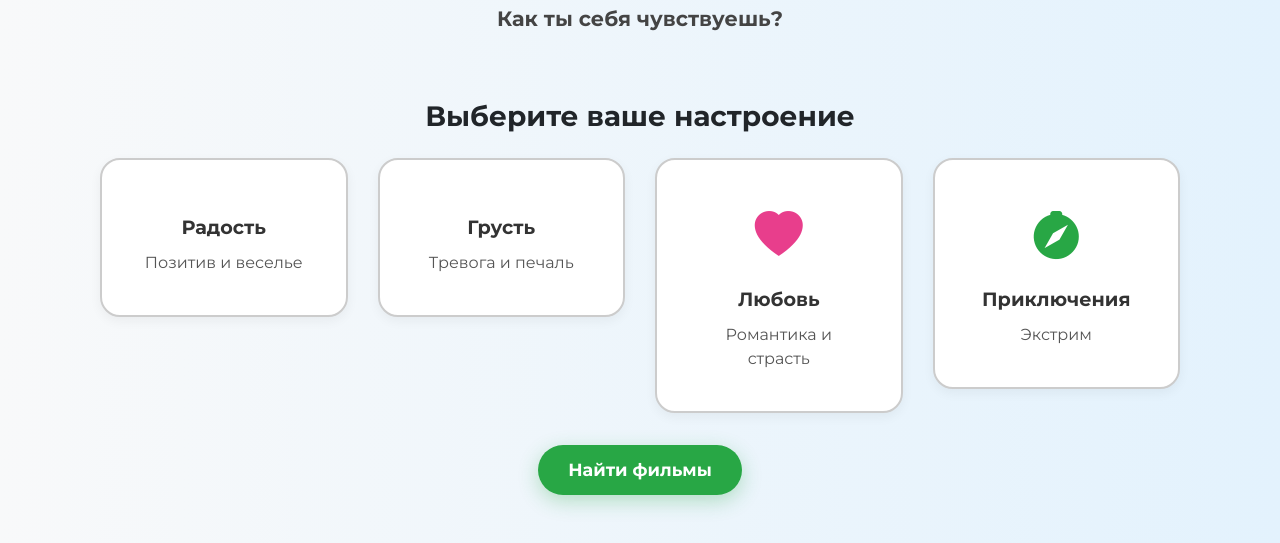
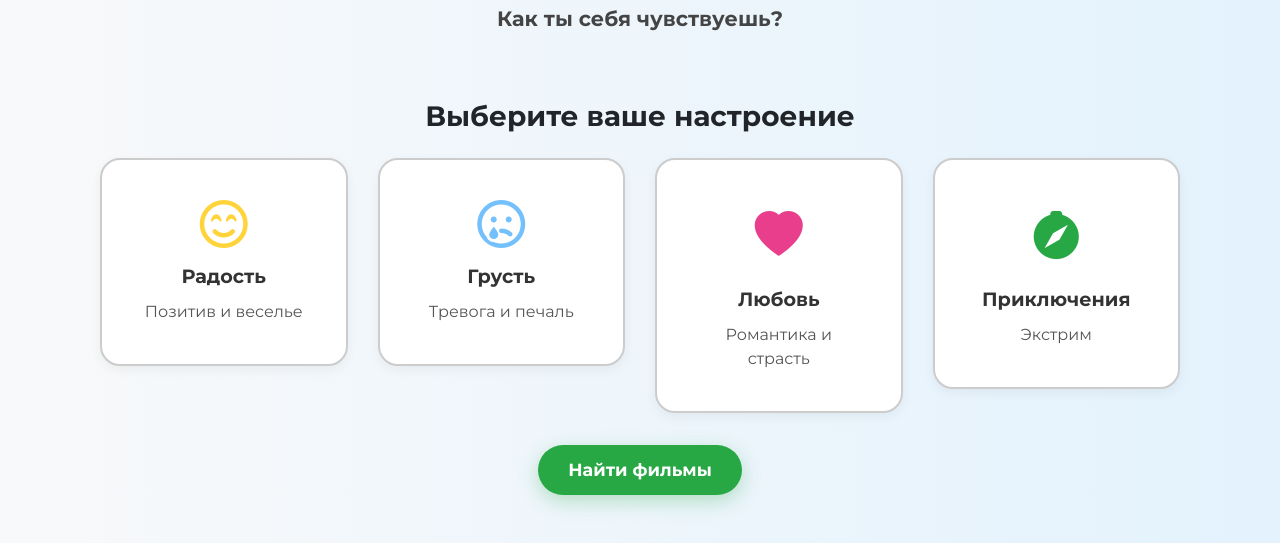
Before and after one commit to t44mas/Kino_mood, a Flask app: page / in a window 1280 px wide. Shown: the part 269-812 px from the top of the page. Run offline with Flask 3, Linux system fonts and the light colour scheme; data comes from the database, SQL or seed files in the repository; both versions use the stored data as it was after the commit; data that the repository does not hold is empty; some libraries are stand-ins or nearby versions.

Commit message:
чучуть поменял цвета карточек на главной странице и добавил оставшиеся смайлики(прошлые у меня не отображались)

```diff
--- a/static/css/main.css
+++ b/static/css/main.css
@@ -83,7 +83,7 @@ h2 {
 }
 
 .mood-card input[type="radio"]:checked + label .card-body {
-    background-color: #28a745;
+    background-color: #ceedd0
     color: #fff;
     border-radius: 15px;
 }
--- a/templates/main.html
+++ b/templates/main.html
@@ -51,7 +51,7 @@
                         <input type="radio" id="joy" name="mood" value="joy">
                         <label for="joy">
                             <div class="card-body">
-                                <i class="bi bi-smile-fill" style="font-size: 3rem; color: #ffc107;"></i>
+                                <i class="fa-regular fa-face-smile-beam" style="font-size: 3rem; color: #FFD43B;"></i>
                                 <h5 class="card-title mt-3">Радость</h5>
                                 <p class="card-text">Позитив и веселье</p>
                             </div>
@@ -65,7 +65,7 @@
                         <input type="radio" id="sadness" name="mood" value="sadness">
                         <label for="sadness">
                             <div class="card-body">
-                                <i class="bi bi-sad-fill" style="font-size: 3rem; color: #007bff;"></i>
+                                <i class="fa-regular fa-face-sad-tear" style="font-size: 3rem; color: #74C0FC;"></i>
                                 <h5 class="card-title mt-3">Грусть</h5>
                                 <p class="card-text">Тревога и печаль</p>
                             </div>
```
Also changed, not shown: db/book_mood.db.
